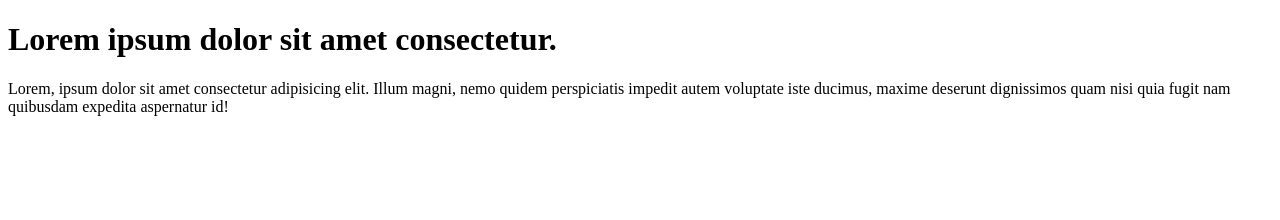
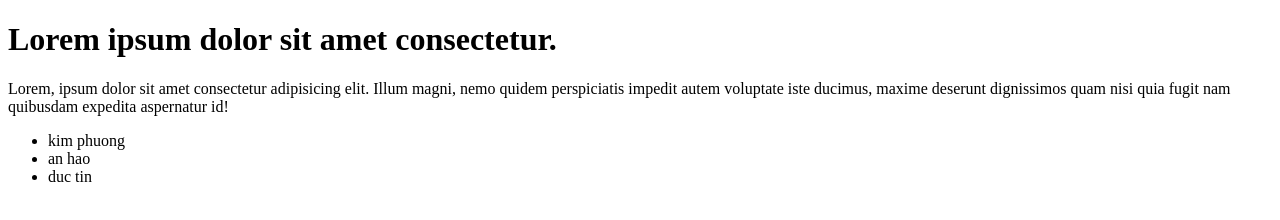
Before and after one commit to tgoldenphoenix/learn-git, a plain HTML site: page index.html in a window 1280 px wide. Drawn offline with Linux system fonts and the light colour scheme.

Commit message:
add a list

```diff
--- a/index.html
+++ b/index.html
@@ -13,5 +13,10 @@
       deserunt dignissimos quam nisi quia fugit nam quibusdam expedita
       aspernatur id!
     </p>
+    <ul>
+      <li>kim phuong</li>
+      <li>an hao</li>
+      <li>duc tin</li>
+    </ul>
   </body>
 </html>
```
